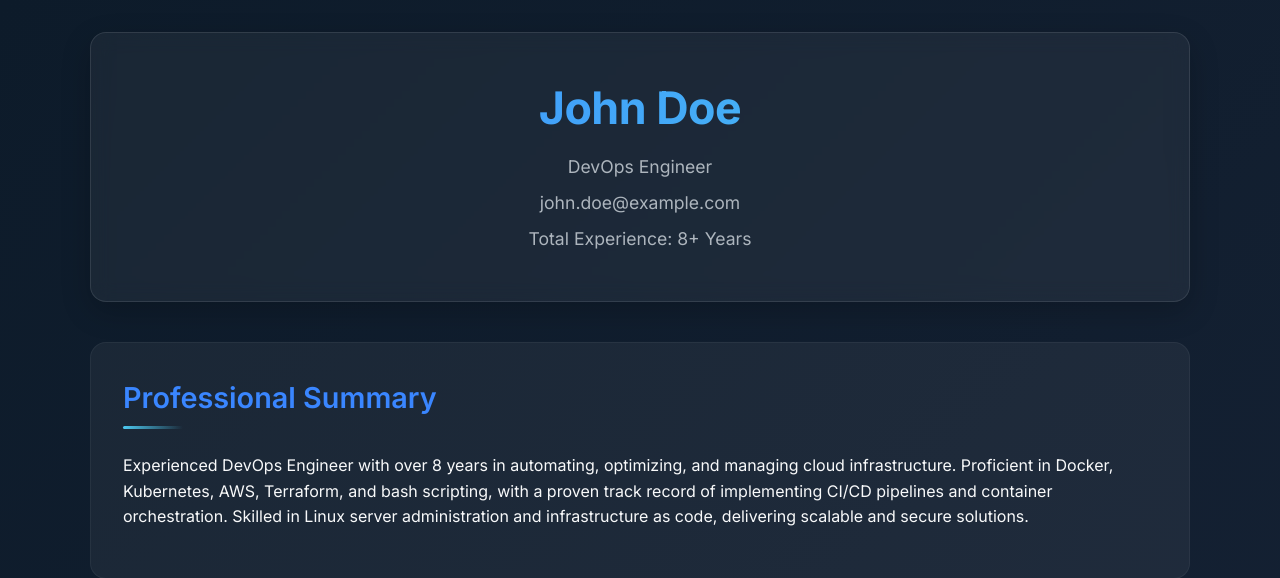
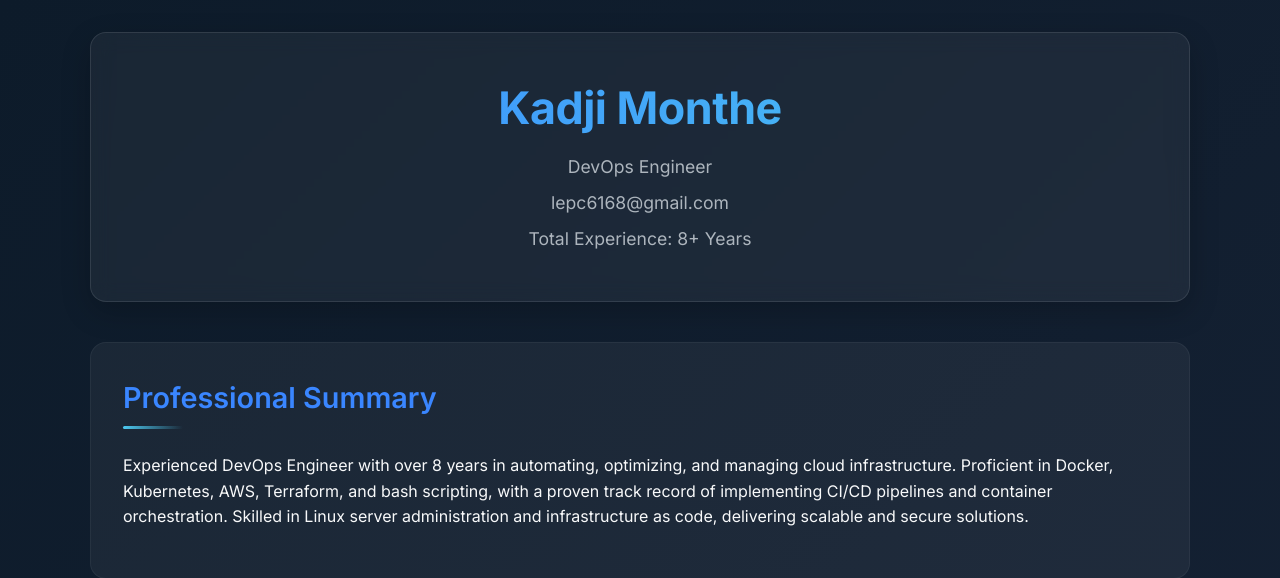
Before and after one commit to DevOpsM2024/my-resume2025, a Flask app: page / in a window 1280 px wide. Shown: the top 578 px of the page. Run offline with Flask 3, Linux system fonts and the light colour scheme.

Commit message:
add name

```diff
--- a/templates/index.html
+++ b/templates/index.html
@@ -4,12 +4,12 @@
     <meta charset="UTF-8">
     <meta name="viewport" content="width=device-width, initial-scale=1.0, shrink-to-fit=no, viewport-fit=cover">
     <meta http-equiv="X-UA-Compatible" content="IE=edge">
-    <title> Serge Smith - DevOps Portfolio</title>
+    <title> Kadji Monthe - DevOps Portfolio</title>
 
     <!-- PWA Support -->
     <link rel="manifest" href="{{ url_for('static', filename='manifest.json') }}">
     <meta name="apple-mobile-web-app-capable" content="yes">
-    <meta name="apple-mobile-web-app-title" content="John Doe Portfolio">
+    <meta name="apple-mobile-web-app-title" content="Kadji Monthe Portfolio">
 
     <!-- Font Preloading -->
     <link rel="preload" href="https://fonts.googleapis.com/css2?family=Inter:wght@300;400;500;600;700&display=swap" as="style">
@@ -271,9 +271,9 @@
 <body>
     <div class="container">
         <header class="header">
-            <h1>John Doe</h1>
+            <h1>Kadji Monthe</h1>
             <p>DevOps Engineer</p>
-            <p>john.doe@example.com</p>
+            <p>lepc6168@gmail.com</p>
             <p>Total Experience: 8+ Years</p>
         </header>
 
```
